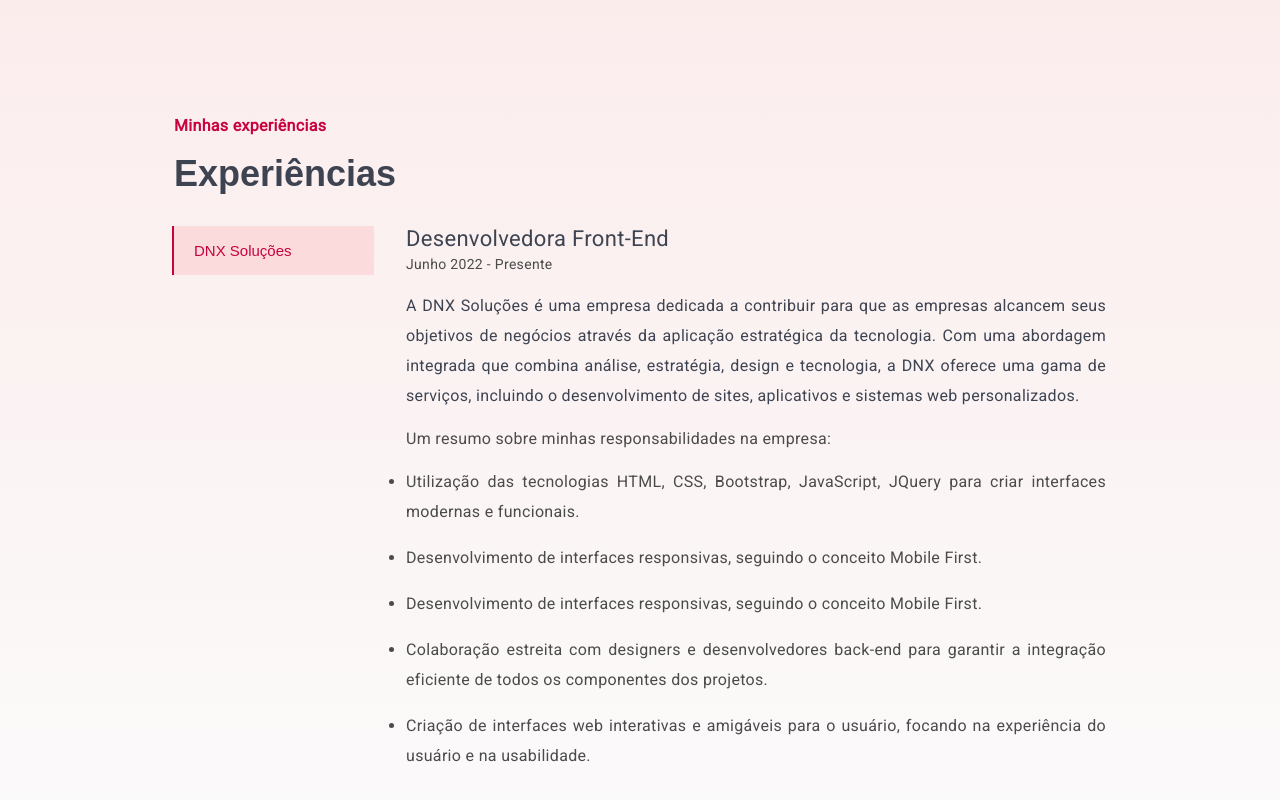
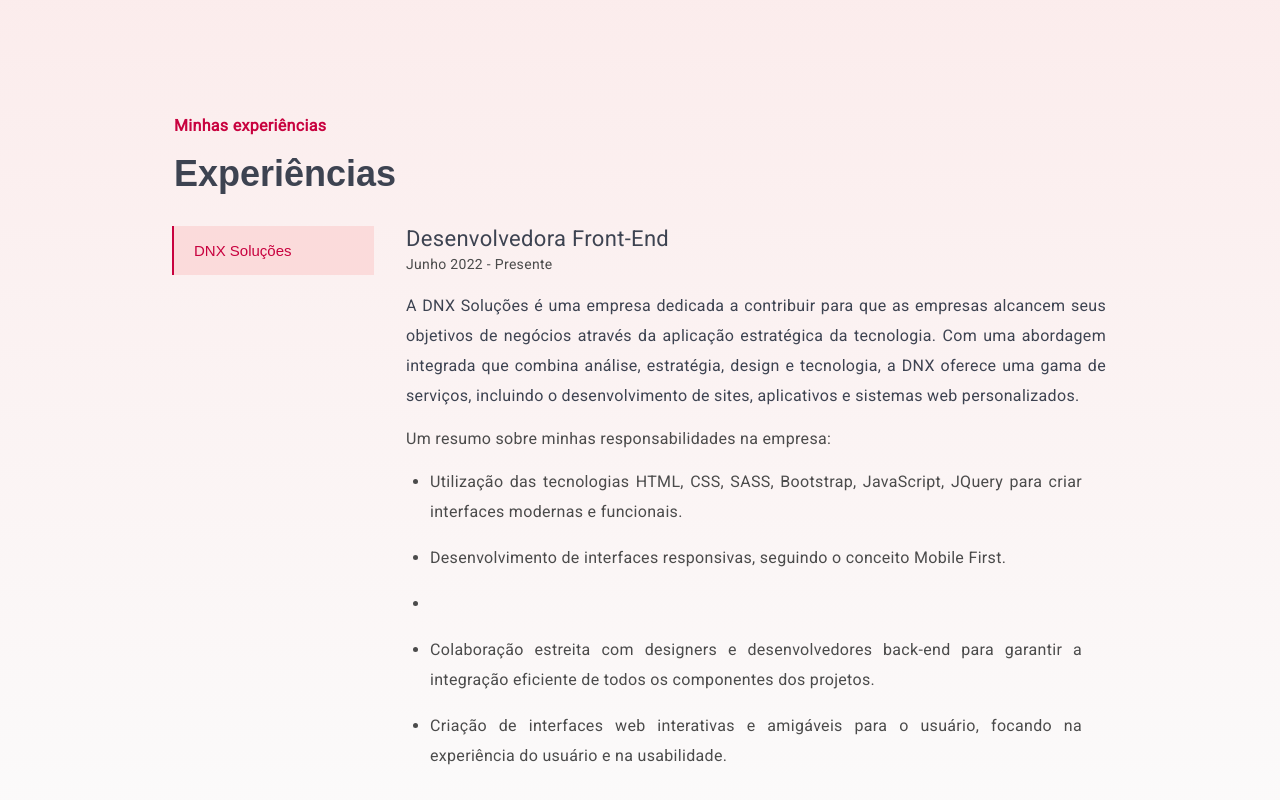
Before and after one commit to oharaju/oharaju.github.io, a Next.js app: page / in a window 1280 px wide. Shown: the part 1477-2277 px from the top of the page. Built offline with nearby package versions, Linux system fonts and the light colour scheme.

Commit message:
docs: adjust experience description text

```diff
--- a/src/components/organisms/Experience/index.tsx
+++ b/src/components/organisms/Experience/index.tsx
@@ -1,6 +1,6 @@
 import React, { useState } from 'react';
 import Markdown from 'markdown-to-jsx';
-import { Container, TextSmall, Title, ContainerAccordion, Accordion, Box, Office, SubHeading, Description, LabelDefault, ListDescription, Content } from  './styles';
+import { Container, TextSmall, Title, ContainerAccordion, Accordion, Box, Office, SubHeading, Description, LabelDefault, ListDescription, DescriptionList, Content } from  './styles';
 
 export default function Experience ({heading, title, companies}: any) {
 
@@ -19,13 +19,13 @@ export default function Experience ({heading, title, companies}: any) {
       <Description>{company.descriptionCompany}</Description>
       <LabelDefault>{company.labels}</LabelDefault>
       {company.firstDescription &&
-        <ul>
-          <ListDescription>{company.firstDescription}</ListDescription>
-          <ListDescription>{company.secondDescription}</ListDescription>
-          <ListDescription>{company.thirdDescription}</ListDescription>
-          <ListDescription>{company.fourthDescription}</ListDescription>
-          <ListDescription>{company.fifthDescription}</ListDescription>
-        </ul>
+        <ListDescription>
+          <DescriptionList>{company.firstDescription}</DescriptionList>
+          <DescriptionList>{company.secondDescription}</DescriptionList>
+          <DescriptionList>{company.thirdDescription}</DescriptionList>
+          <DescriptionList>{company.fourthDescription}</DescriptionList>
+          <DescriptionList>{company.fifthDescription}</DescriptionList>
+        </ListDescription>
       }
     </Box>
   ))
--- a/src/components/organisms/Experience/styles.ts
+++ b/src/components/organisms/Experience/styles.ts
@@ -24,7 +24,7 @@ export const ContainerAccordion = styled.div`
 
   @media ${media.md} {
     flex-direction: row;
-    gap: 0;
+    gap: 1rem;
   }
 
   @media ${media.lg} {
@@ -76,7 +76,6 @@ export const Box = styled.div`
   font-size: clamp(16px, 1vw, 18px);
   line-height: 30px;
   letter-spacing: 0.02rem;
-  /* margin-bottom: 2rem; */
   text-align: justify;
   width: 100%;
   max-width: 700px;
@@ -124,7 +123,11 @@ export const LabelDefault = styled.p`
   margin-bottom: 1rem;
 `
 
-export const ListDescription = styled.li`
+export const ListDescription = styled.ul`
+  padding: 0 1.5rem;
+`
+
+export const DescriptionList = styled.li`
   list-style: disc;
   margin-bottom: 1rem;
 `
--- a/src/locales/index.ts
+++ b/src/locales/index.ts
@@ -22,9 +22,8 @@ const locale = {
           time: "Junho 2022 - Presente",
           descriptionCompany: "A DNX Soluções é uma empresa dedicada a contribuir para que as empresas alcancem seus objetivos de negócios através da aplicação estratégica da tecnologia. Com uma abordagem integrada que combina análise, estratégia, design e tecnologia, a DNX oferece uma gama de serviços, incluindo o desenvolvimento de sites, aplicativos e sistemas web personalizados.",
           labels: "Um resumo sobre minhas responsabilidades na empresa:",
-          firstDescription: "Utilização das tecnologias HTML, CSS, Bootstrap, JavaScript, JQuery para criar interfaces modernas e funcionais.",
+          firstDescription: "Utilização das tecnologias HTML, CSS, SASS, Bootstrap, JavaScript, JQuery para criar interfaces modernas e funcionais.",
           secondDescription: "Desenvolvimento de interfaces responsivas, seguindo o conceito Mobile First.",
-          thirdDescription: "Desenvolvimento de interfaces responsivas, seguindo o conceito Mobile First.",
           fourthDescription: "Colaboração estreita com designers e desenvolvedores back-end para garantir a integração eficiente de todos os componentes dos projetos.",
           fifthDescription: "Criação de interfaces web interativas e amigáveis para o usuário, focando na experiência do usuário e na usabilidade.",
         }
```
